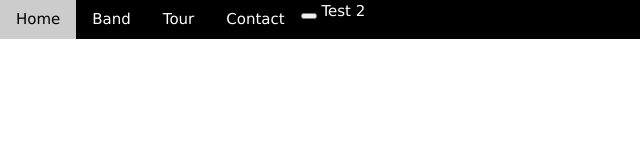
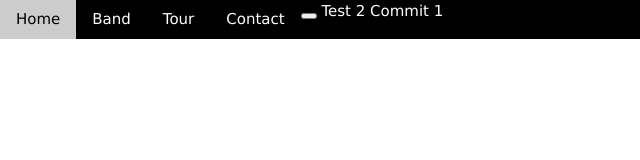
Before and after one commit to sreeshdev/BMS, a plain HTML site: page index1.html in a window 1280 px wide. Shown: the full height of the page, 0-640 px from the left. Drawn offline with nearby package versions, Linux system fonts and the light colour scheme.

Commit message:
1st hello

```diff
--- a/index1.html
+++ b/index1.html
@@ -11,6 +11,7 @@
       <a href="#contact" class="w3-button w3-bar-item">Contact</a>
       <button></button>
       <a>Test 2</a>
+      <a>Commit 1</a>
     </nav>
   </body>
 </html>
```
